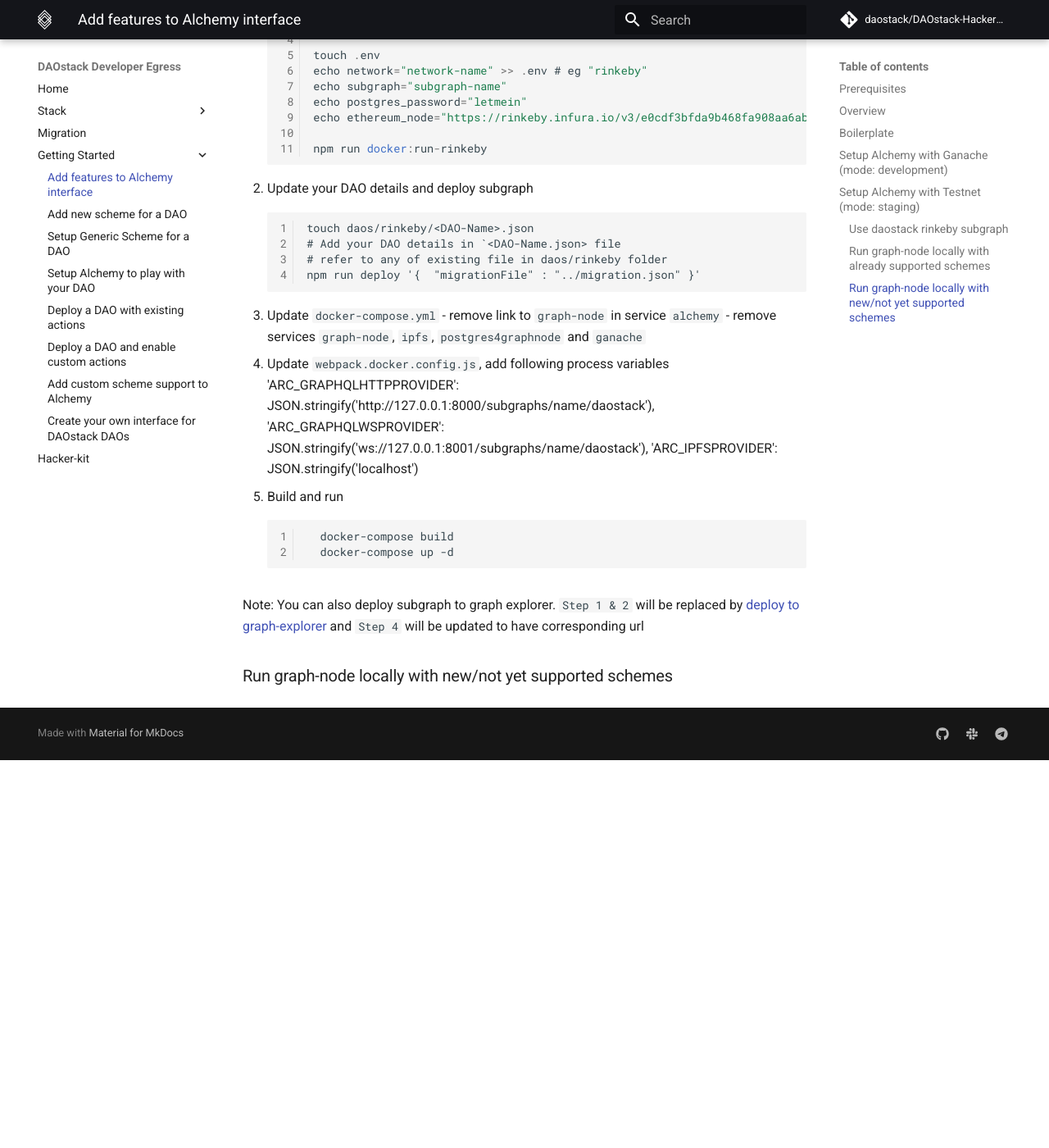
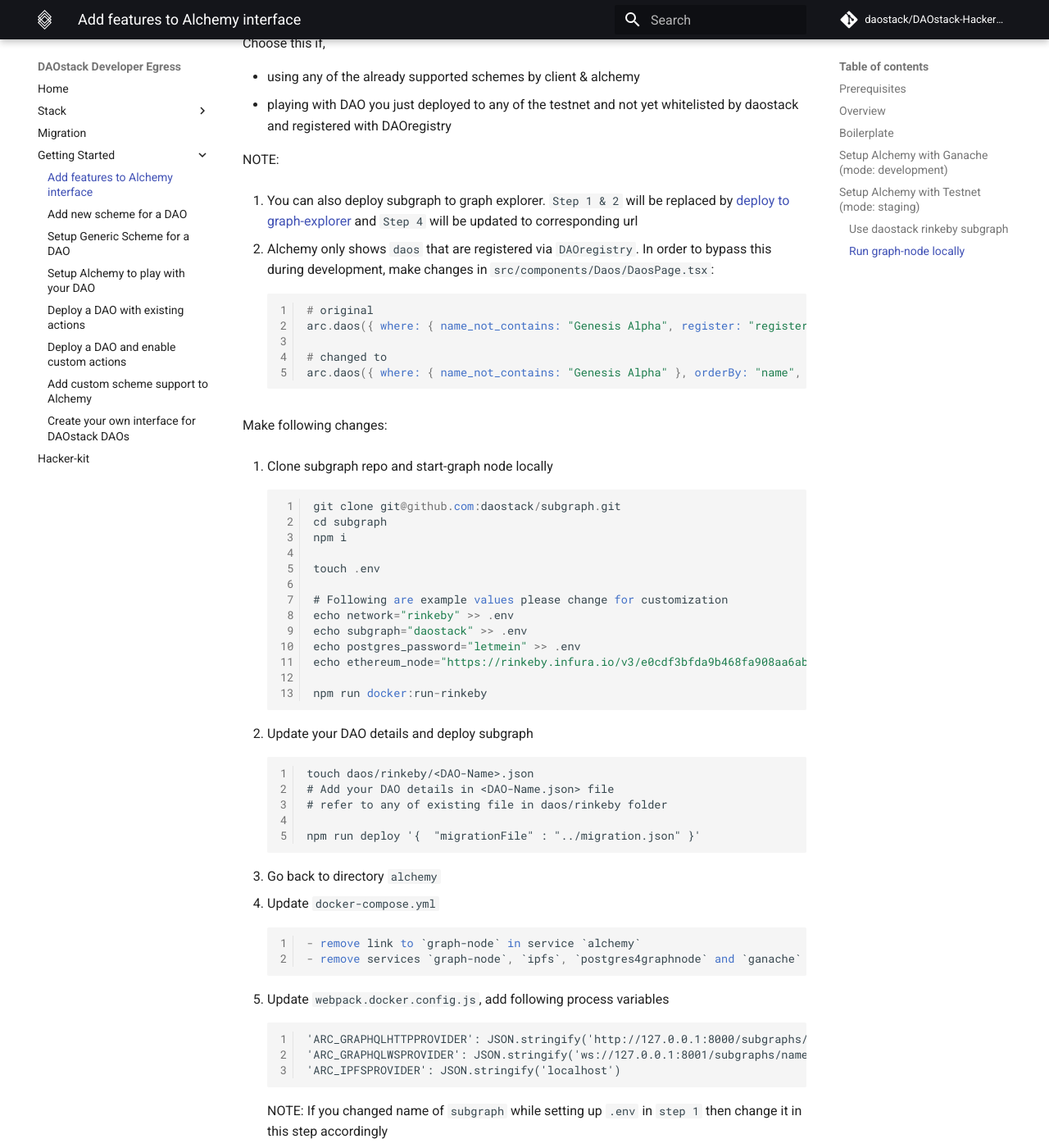
Before and after one commit to daostack/DAOstack-Hackers-Kit, an MkDocs documentation site: the page built from docs/gettingStarted/setupAlchemyDevMode.md, in a window 1280 px wide and 1400 px high, scrolled down 3129 px. Shown: the whole window at 82% size. Built offline with MkDocs 1.6.1 and Material for MkDocs 9.7.7, drawn with Linux system fonts in a browser that asks for light colours; comment, search, counter and statistics services are not loaded; before the commit the page ends 4056 px from its top, so only the background shows below that; some of the changed text lies outside the part shown.

Commit message:
docs: update Alchemy setup

```diff
--- a/docs/gettingStarted/setupAlchemyDevMode.md
+++ b/docs/gettingStarted/setupAlchemyDevMode.md
@@ -13,9 +13,10 @@
   - reading/inferencing blockchain data via [DAOstack Subgraph](../../stack/subgraph/subgraphIntro)
   - writing/modifying state of [Arc contracts](../../stack/arcIntro/)
 
-  Following figure shows interaction of Alchemy with rest of the stack
+  Interaction of Alchemy with rest of the stack
+  ![Interaction](../images/daostack-interaction.png)
 
-  ![Interaction](../images/daostack-interaction.png)
+  Following is the guide to start developing with alchemy if you are using already supported schemes by `client.js` and `subgraph`. If you have created your own `scheme contracts` for your DAO, please refer to [Add Custom Scheme support to Alchemy](../customSchemeSupportAlchemy)
 
 ## Boilerplate
 
@@ -50,19 +51,26 @@
 
   NOTE:
 
-  1. If the feature integration requires you to interact with outside contracts (e.g. uniswap widget integration would require uniswap contracts), then you can simply deploy those contracts to same `ganache` container using truffle or your own deployment script.
+  1. If the feature integration requires you to interact with outside contracts (e.g. uniswap widget integration might require uniswap contracts), then you can simply deploy those contracts to same `ganache` container using truffle or your own deployment script.
   2. See `Client.js` documentation for more integration details
 
 ## Setup Alchemy with Testnet (mode: staging)
 
-  After the boilerplate steps you would need to change the `docker-compose.yml`, `webpack.docker.config.js` and `.env`
+  Often Ganache does not behave same as production. If you want to setup Alchemy for interacting with testnet and check before you submit PR,
+  then after the boilerplate steps -
 
-  Choose from one of the following setup for testnet to start playing and integrating features to Alchemy:
+
+  Choose from one of the following setup for testnet to start playing/integrating features to Alchemy:
 
   - [Use daostack rinkeby subgraph](#use-daostack-rinkeby-subgraph)
-  - [Run graph-node locally with already supported schemes](#run-graph-node-locally-with-already-supported-schemes)
-  - [Run  graph-node locally with new/not yet supported schemes](#run-graph-node-locally-with-newnot-yet-supported-schemes)
+  - [Run graph-node locally](#run-graph-node-locally)
 
+
+  NOTE:
+
+  1. Alchemy only shows `daos` that are registered via `DAOregistry` and tracked by daostack subgraph for the respective network. You can send the `.json` of your DAO details to us (contact Nave Rachman, telegram: @NaveRachman) and we will help you.
+
+  2. Since above process of registering DAO takes up to 24hrs in following section we provide way to hack it during development
 
 ### Use daostack rinkeby subgraph
 
@@ -74,22 +82,38 @@
   Make following changes:
 
   1. Update `docker-compose.yml`
-        - remove link to `graph-node` in service `alchemy`
-        - remove services `graph-node`, `ipfs`, `postgres4graphnode` and `ganache`
+
+     - remove link to `graph-node` in service `alchemy`
+     - remove services `graph-node`, `ipfs`, `postgres4graphnode` and `ganache`
+
   2. Update `webpack.docker.config.js`
-        - Change `NODE_ENV` from `development` to `staging`
+
+     - Change `NODE_ENV` from `development` to `staging`
+
   3. Build and run
 
           docker-compose build
           docker-compose up -d
 
-### Run graph-node locally with already supported schemes
+### Run graph-node locally
 
   Choose this if,
 
   - using any of the already supported schemes by client & alchemy
-  - playing with DAO you just deployed and to any of the testnet and not yet whitelisted by daostack
-  - using any testnet
+  - playing with DAO you just deployed to any of the testnet and not yet whitelisted by daostack and registered with DAOregistry
+
+  NOTE:
+
+   1. You can also deploy subgraph to graph explorer. `Step 1 & 2` will be replaced by [deploy to graph-explorer](https://github.com/daostack/subgraph#deploy-subgraph)
+   and `Step 4` will be updated to corresponding url
+
+   2. Alchemy only shows `daos` that are registered via `DAOregistry`. In order to bypass this during development, make changes in `src/components/Daos/DaosPage.tsx`:
+
+        # original
+        arc.daos({ where: { name_not_contains: "Genesis Alpha", register: "registered" }, orderBy: "name", orderDirection: "asc"})
+
+        # changed to
+        arc.daos({ where: { name_not_contains: "Genesis Alpha" }, orderBy: "name", orderDirection: "asc"})
 
   Make following changes:
 
@@ -100,35 +124,37 @@
         npm i
 
         touch .env
-        echo network="network-name" >> .env # eg "rinkeby"
-        echo subgraph="subgraph-name"
-        echo postgres_password="letmein"
-        echo ethereum_node="https://rinkeby.infura.io/v3/e0cdf3bfda9b468fa908aa6ab03d5ba2"
+
+        # Following are example values please change for customization
+        echo network="rinkeby" >> .env
+        echo subgraph="daostack" >> .env
+        echo postgres_password="letmein" >> .env
+        echo ethereum_node="https://rinkeby.infura.io/v3/e0cdf3bfda9b468fa908aa6ab03d5ba2" >> .env
 
         npm run docker:run-rinkeby
 
   2. Update your DAO details and deploy subgraph
 
         touch daos/rinkeby/<DAO-Name>.json
-        # Add your DAO details in `<DAO-Name.json> file
+        # Add your DAO details in <DAO-Name.json> file
         # refer to any of existing file in daos/rinkeby folder
+
         npm run deploy '{  "migrationFile" : "../migration.json" }'
 
-  3. Update `docker-compose.yml`
+  3. Go back to directory `alchemy`
+
+  4. Update `docker-compose.yml`
+
         - remove link to `graph-node` in service `alchemy`
         - remove services `graph-node`, `ipfs`, `postgres4graphnode` and `ganache`
 
-  4. Update `webpack.docker.config.js`, add following process variables
+  5. Update `webpack.docker.config.js`, add following process variables
+
         'ARC_GRAPHQLHTTPPROVIDER': JSON.stringify('http://127.0.0.1:8000/subgraphs/name/daostack'),
         'ARC_GRAPHQLWSPROVIDER': JSON.stringify('ws://127.0.0.1:8001/subgraphs/name/daostack'),
         'ARC_IPFSPROVIDER': JSON.stringify('localhost')
 
-  5. Build and run
+      NOTE: If you changed name of `subgraph` while setting up `.env` in `step 1` then change it in this step accordingly
 
-          docker-compose build
+  6. Build and run
           docker-compose up -d
-
-   Note: You can also deploy subgraph to graph explorer. `Step 1 & 2` will be replaced by [deploy to graph-explorer](https://github.com/daostack/subgraph#deploy-subgraph)
-   and `Step 4` will be updated to have corresponding url
-
-### Run  graph-node locally with new/not yet supported schemes
```
